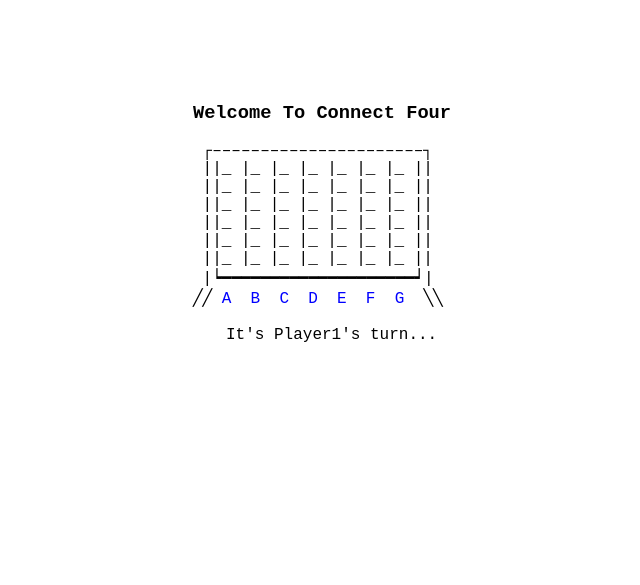
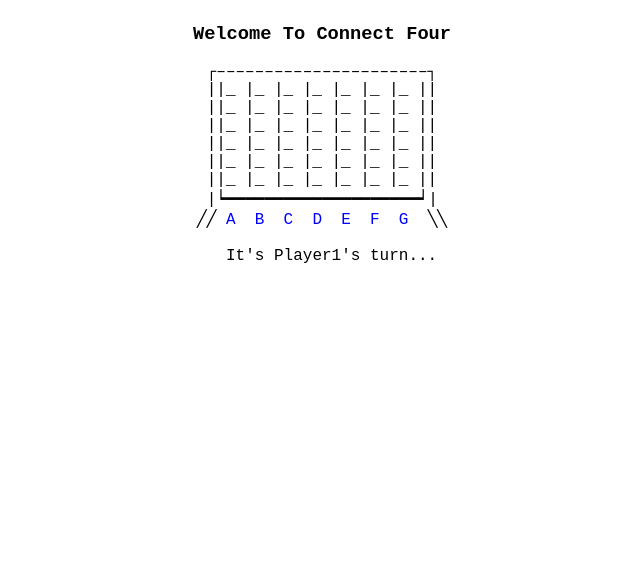
Before and after one commit to rsouthwi/connect-four, a Flask app: page / in a window 1280 px wide. Shown: the part 186-771 px from the top of the page, without its empty margins (318-958 px from the left). Run offline with Flask 2, Linux system fonts and the light colour scheme.

Commit message:
tighten up interface

```diff
--- a/web/templates/base.html
+++ b/web/templates/base.html
@@ -11,10 +11,8 @@
           margin: 25px;
         }
         .center {
-          position: absolute;
-          top: 50%;
-          left: 50%;
-          transform: translate(-50%, -50%);
+            display: grid;
+            place-items: center;
         }
         .center-align {
             text-align: center;
```
